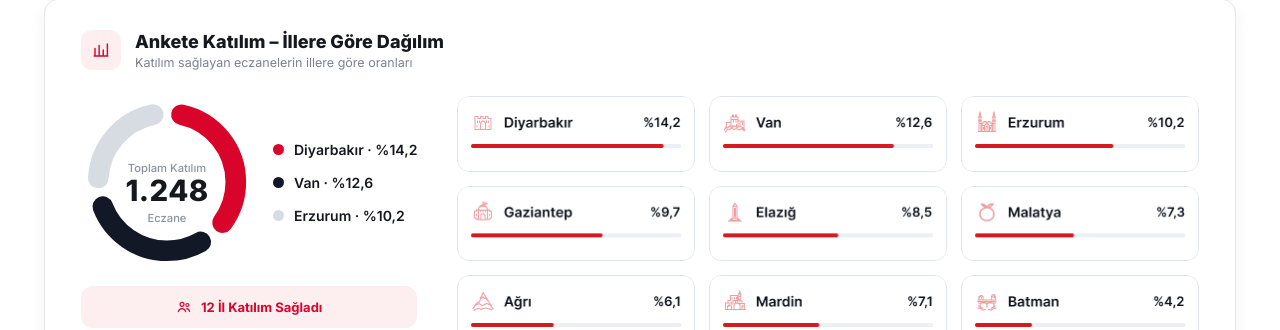
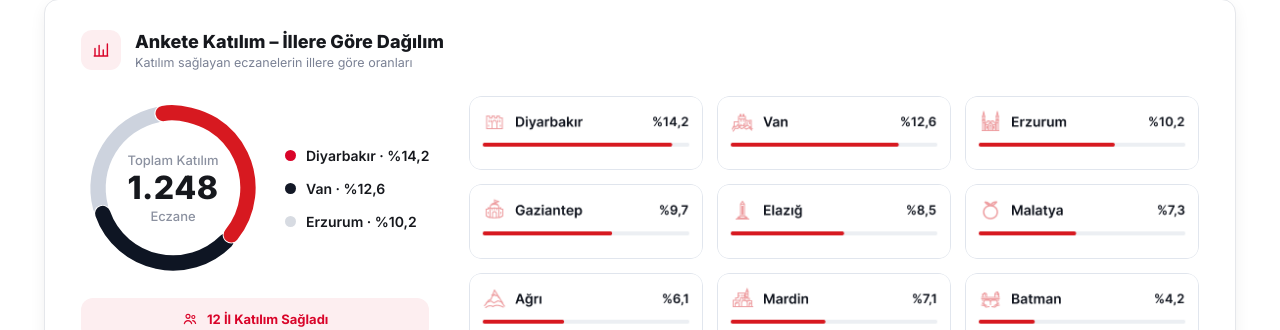
Before and after one commit to Ceko06/EczacilikWorkshop, a React (Vite) app: page / in a window 1280 px wide. Shown: the part 731-1061 px from the top of the page. Built offline with nearby package versions, Linux system fonts and the light colour scheme.

Commit message:
Donut için hazır segmented donut.svg kullan, merkez metnini üzerine bindir

```diff
--- a/src/components/SurveyStats.jsx
+++ b/src/components/SurveyStats.jsx
@@ -25,43 +25,15 @@ const DONUT_DATA = [
 ]
 
 function Donut() {
-  const R = 80
-  const STROKE = 24
-  const GAP = 34 // arc-length reserved between segments (creates the rounded-cap gap)
-  const C = 2 * Math.PI * R
-  const sum = DONUT_DATA.reduce((s, d) => s + d.pct, 0)
-
-  let acc = 0
-  const segs = DONUT_DATA.map((d) => {
-    const arc = (d.pct / sum) * C
-    const dash = Math.max(arc - GAP, 0)
-    const seg = { dash, offset: acc + GAP / 2, color: d.color, city: d.city }
-    acc += arc
-    return seg
-  })
-
   return (
-    <svg className="stats-donut" viewBox="0 0 200 200">
-      <g transform="rotate(-90 100 100)">
-        {segs.map((s) => (
-          <circle
-            key={s.city}
-            cx="100"
-            cy="100"
-            r={R}
-            fill="none"
-            stroke={s.color}
-            strokeWidth={STROKE}
-            strokeLinecap="round"
-            strokeDasharray={`${s.dash} ${C - s.dash}`}
-            strokeDashoffset={-s.offset}
-          />
-        ))}
-      </g>
-      <text className="donut-cap" x="100" y="88" textAnchor="middle">Toplam Katılım</text>
-      <text className="donut-total" x="100" y="122" textAnchor="middle">{TOTAL}</text>
-      <text className="donut-cap" x="100" y="147" textAnchor="middle">Eczane</text>
-    </svg>
+    <div className="donut-figure">
+      <img className="donut-svg" src="/segmented%20donut.svg" alt="" aria-hidden="true" />
+      <div className="donut-center">
+        <span className="donut-cap">Toplam Katılım</span>
+        <span className="donut-total">{TOTAL}</span>
+        <span className="donut-cap">Eczane</span>
+      </div>
+    </div>
   )
 }
 
--- a/src/index.css
+++ b/src/index.css
@@ -371,23 +371,42 @@ body {
   gap: 20px;
 }
 
-.stats-donut {
+.donut-figure {
+  position: relative;
+  width: 184px;
+  height: 184px;
   flex-shrink: 0;
-  width: 172px;
-  height: 172px;
+}
+
+.donut-svg {
+  width: 100%;
+  height: 100%;
+  display: block;
+}
+
+.donut-center {
+  position: absolute;
+  inset: 0;
+  display: flex;
+  flex-direction: column;
+  align-items: center;
+  justify-content: center;
+  gap: 3px;
+  pointer-events: none;
 }
 
 .donut-cap {
-  fill: #8b91a0;
+  color: #8b91a0;
   font-size: 13px;
   font-weight: 500;
 }
 
 .donut-total {
-  fill: var(--dark);
-  font-size: 34px;
+  color: var(--dark);
+  font-size: 32px;
   font-weight: 800;
   letter-spacing: 0.5px;
+  line-height: 1.05;
 }
 
 .donut-legend {
```
Also changed, not shown: public/segmented donut.svg (added), 1 other file (tests, documents, lock files or other folders).
